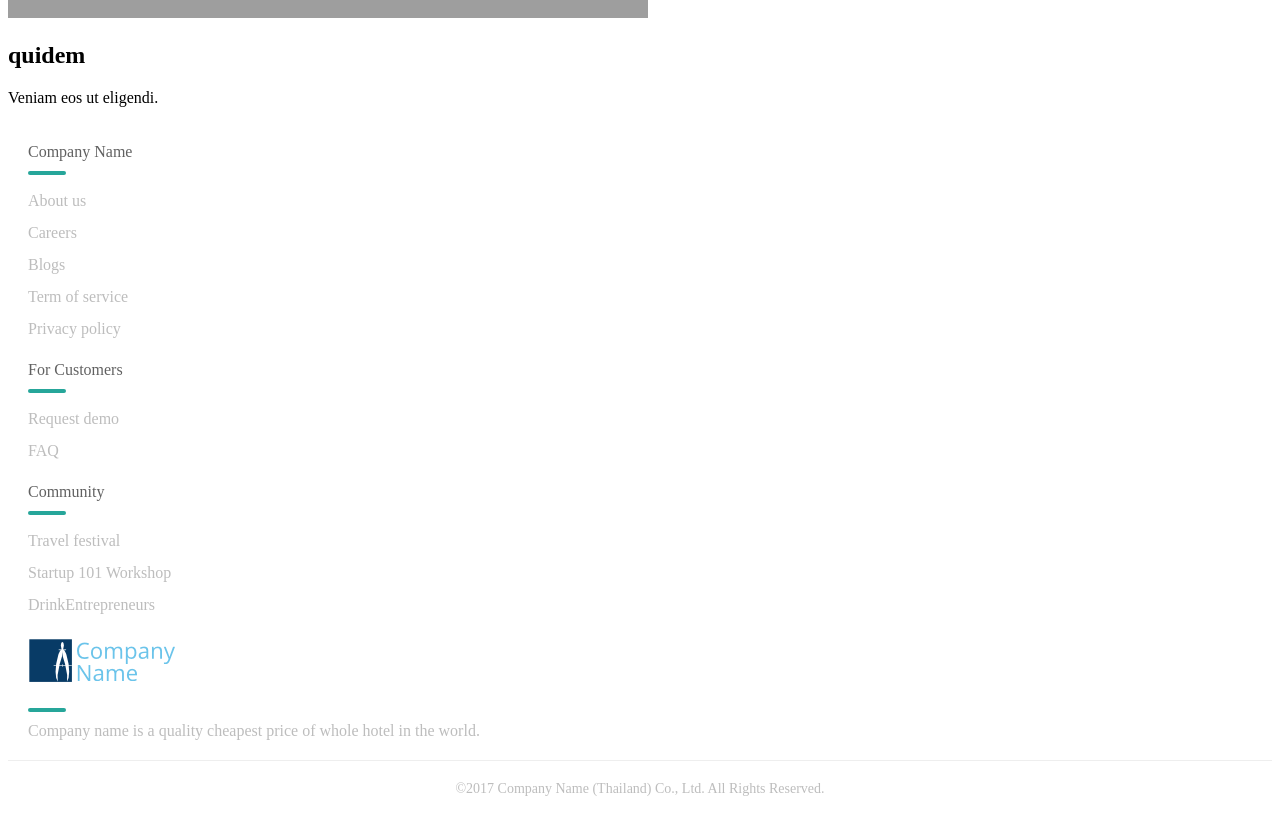
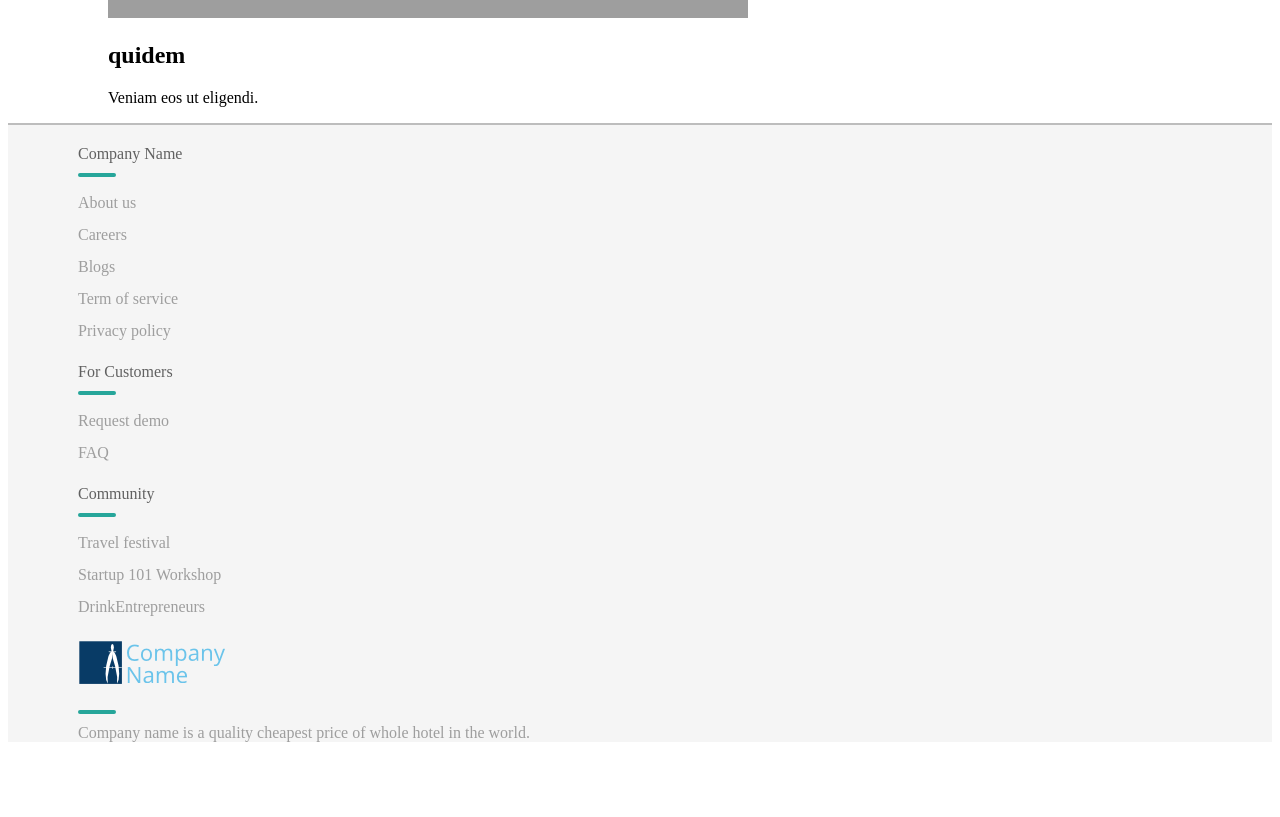
Before and after one commit to gkawin/getlink-frontend, a React app: page / in a window 1280 px wide. Shown: the part 3760-4577 px from the top of the page. After the commit the page ends 4522 px from the top, so only its background shows below. Built offline with nearby package versions, Linux system fonts and the light colour scheme; grey boxes are pictures that could not be loaded; the HTML template or start-up script is replaced by a standard one.

Commit message:
padding and margin on Box contents and Footer

```diff
--- a/src/components/BoxContents.jsx
+++ b/src/components/BoxContents.jsx
@@ -31,14 +31,16 @@ class BoxContents extends React.PureComponent {
   }
   render () {
     return (
-      <div className={this.props.className}>
-        <Grid>
-          {this.renderItems()}
-        </Grid>
-      </div>
+      <Grid className={this.props.className}>
+        {this.renderItems()}
+      </Grid>
     )
   }
 }
 
 export default styled(BoxContents)`
+  padding: 0 100px;
+  @media (max-width: 767px) {
+    padding: 0 30px;
+  }
 `
--- a/src/components/Footer.jsx
+++ b/src/components/Footer.jsx
@@ -23,7 +23,7 @@ class Footer extends React.PureComponent {
   )
   renderFooterBoxItem = (item, index) => {
     return (
-      <Col sm={2} xs={4} key={index}>
+      <Col sm={2} xs={6} key={index}>
         <div className='col__title'>{item.label}</div>
         <div className='col__info-line' />
         <ul className='col__menu-list'>
@@ -34,36 +34,28 @@ class Footer extends React.PureComponent {
   }
   render () {
     return (
-      <footer className={this.props.className}>
-        <Grid className='grid__container'>
+      <div className={this.props.className}>
+        <Grid>
           <Row className='row__content'>
             {_.map(this.props.contents, this.renderFooterBoxItem)}
             {this.renderContactUs()}
           </Row>
-          <Row className='row__copyright'>
-            <Col sm={12}>©2017 Company Name (Thailand) Co., Ltd. All Rights Reserved.</Col>
-          </Row>
         </Grid>
-      </footer>
+      </div>
     )
   }
 }
 
 export default styled(Footer)`
-  height: 60px;
-  .grid__container {
-    box-sizing: border-box;
-  }
+  border-top: 2px solid ${colors.$grey400};
+  box-sizing: border-box;
+  background-color: ${colors.$grey100};
   .row {
     &__content {
-      border-bottom: 1px solid ${colors.$grey200};
-      padding: 20px;
+      margin: 20px 70px;
     }
-    &__copyright {
-      text-align: center;
-      padding: 20px;
-      color: ${colors.$grey400};
-      font-size: 14px;
+    @media (max-width: 767px) {
+      margin: 20px 0;
     }
   }
   .col {
@@ -84,7 +76,7 @@ export default styled(Footer)`
       padding-left: 0;
     }
     &__menu-item {
-      color: ${colors.$grey400};
+      color: ${colors.$grey500};
       line-height: 32px;
       cursor: pointer;
       &:hover {
@@ -95,7 +87,7 @@ export default styled(Footer)`
       margin-bottom: 20px;
     }
     &__vistion {
-      color: ${colors.$grey400};
+      color: ${colors.$grey500};
       margin-top: 10px;
     }
   }
--- a/src/core/App.jsx
+++ b/src/core/App.jsx
@@ -2,6 +2,7 @@ import React from 'react'
 import PropTypes from 'prop-types'
 import Faker from 'faker'
 import styled from 'styled-components'
+import { colors } from 'main-design'
 
 import HeaderContent from '../components/HeaderContent.jsx'
 import Announcement from '../components/Announcement.jsx'
```
